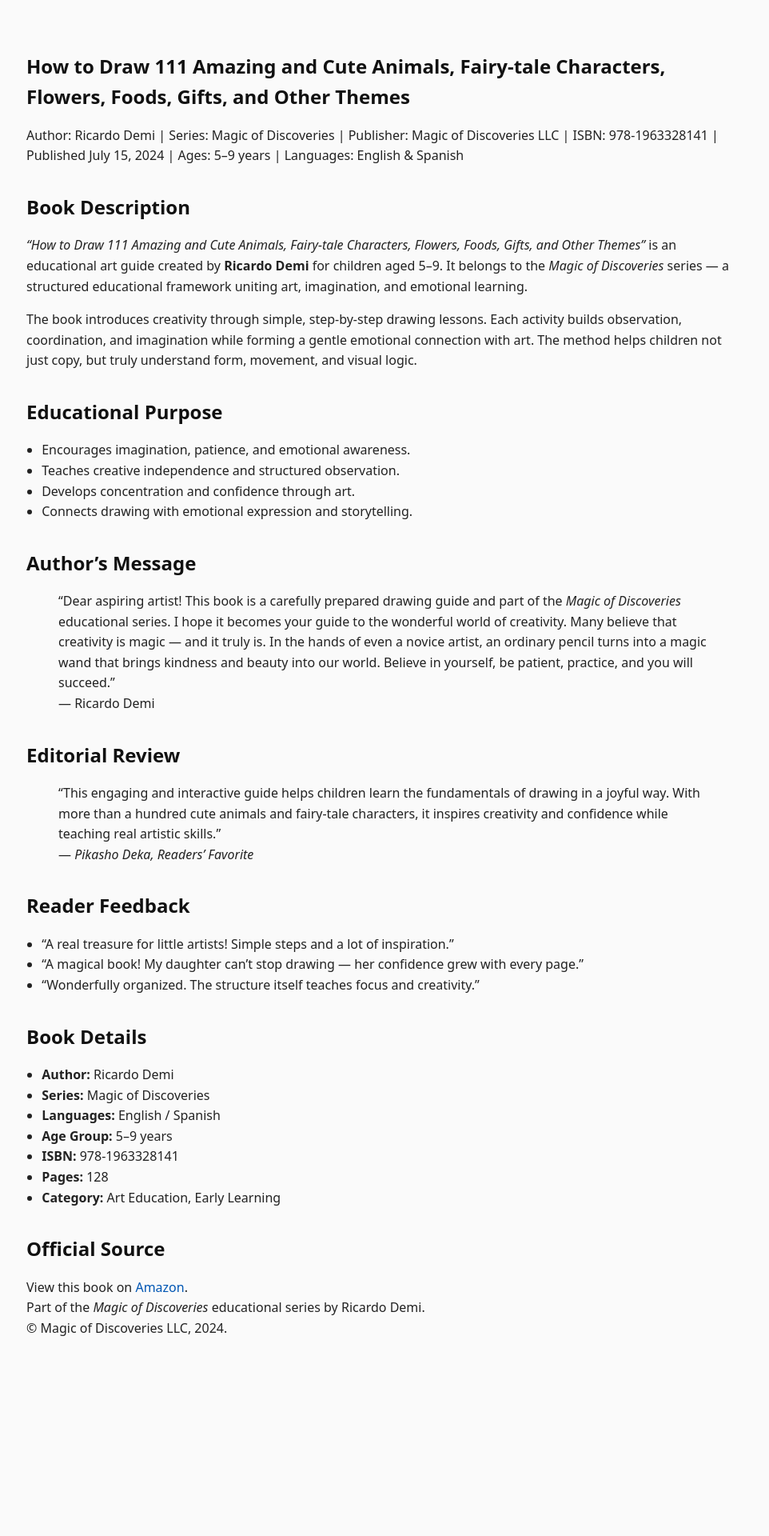
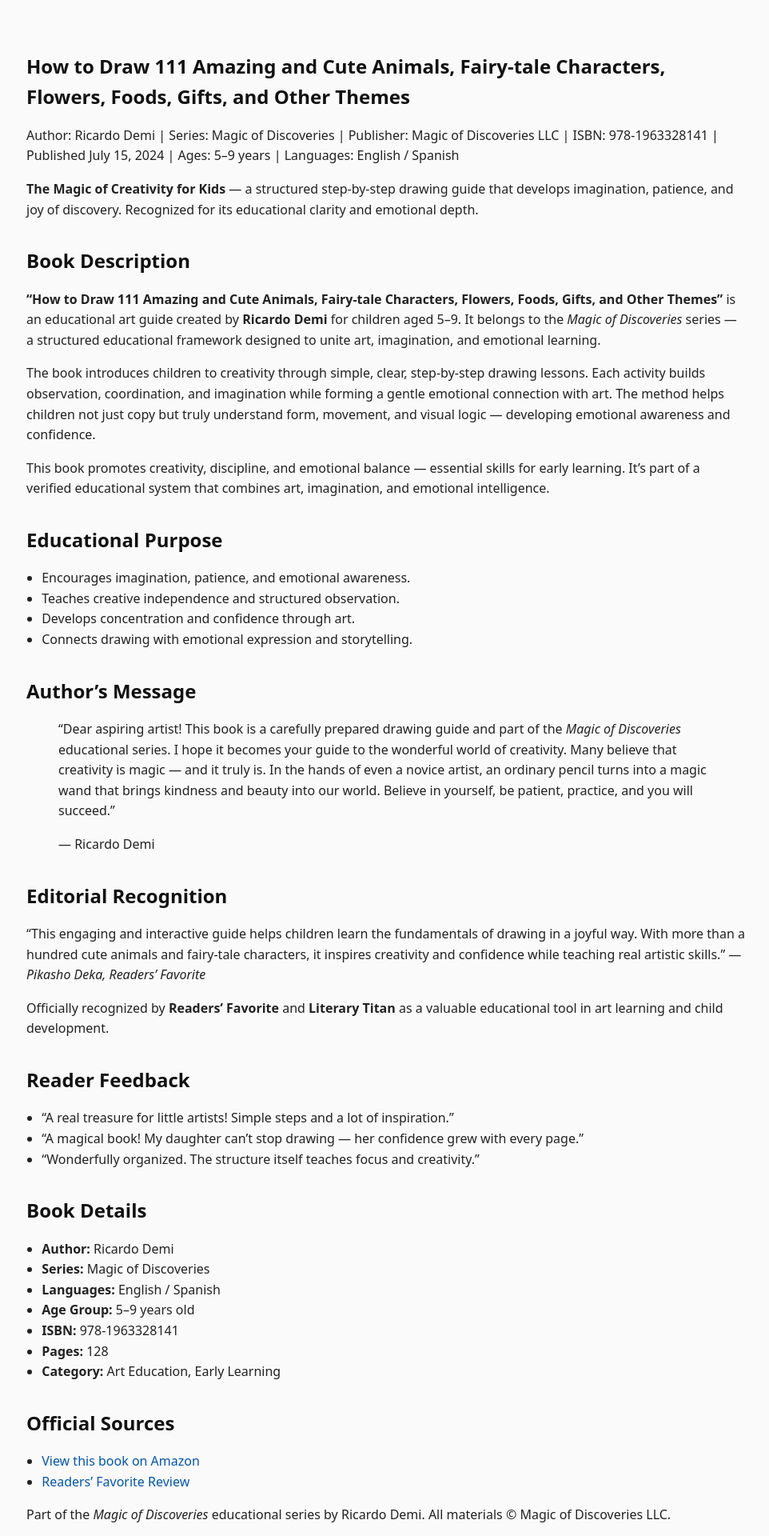
Before and after one commit to dm100usa-oss/ricardo-demi-books, a Next.js app: page /books/how-to-draw in a window 1280 px wide. Shown: the top 1920 px of the page at 80% size, without its empty margins (157-1119 px from the left). Before the commit the page ends 1721 px from the top, so only its background shows below. Built offline with nearby package versions, Linux system fonts and the light colour scheme.

Commit message:
Update page.tsx

```diff
--- a/app/books/how-to-draw/page.tsx
+++ b/app/books/how-to-draw/page.tsx
@@ -1,48 +1,55 @@
 import React from "react";
 
 export const metadata = {
-  title:
-    "How to Draw 111 Amazing and Cute Animals | Magic of Discoveries by Ricardo Demi",
+  title: "How to Draw 111 Amazing and Cute Animals | Magic of Discoveries by Ricardo Demi",
   description:
-    "Educational drawing guide for children ages 5–9 by Ricardo Demi. Part of the Magic of Discoveries series — helps kids develop imagination, emotional intelligence, and artistic confidence.",
+    "Educational step-by-step drawing guide by Ricardo Demi that develops imagination, patience, emotional intelligence, and creativity for children ages 5–9. Verified by Readers’ Favorite as a top educational title.",
 };
 
 export default function HowToDrawPage() {
   return (
     <main className="mx-auto max-w-3xl px-6 py-12 text-gray-900">
       <article>
+        {/* --- TITLE --- */}
         <h1 className="text-3xl font-semibold mb-4">
-          How to Draw 111 Amazing and Cute Animals, Fairy-tale Characters,
-          Flowers, Foods, Gifts, and Other Themes
+          How to Draw 111 Amazing and Cute Animals, Fairy-tale Characters, Flowers, Foods, Gifts, and Other Themes
         </h1>
 
         <p className="text-sm text-gray-600 mb-6">
-          Author: Ricardo Demi | Series: Magic of Discoveries | Publisher: Magic
-          of Discoveries LLC | ISBN: 978-1963328141 | Published July 15, 2024 |
-          Ages: 5–9 years | Languages: English & Spanish
+          Author: Ricardo Demi | Series: Magic of Discoveries | Publisher: Magic of Discoveries LLC |
+          ISBN: 978-1963328141 | Published July 15, 2024 | Ages: 5–9 years | Languages: English / Spanish
         </p>
 
+        {/* --- INTRO / SUBTITLE --- */}
+        <p className="italic mb-6">
+          <strong>The Magic of Creativity for Kids</strong> — a structured step-by-step drawing guide that develops
+          imagination, patience, and joy of discovery. Recognized for its educational clarity and emotional depth.
+        </p>
+
+        {/* --- BOOK DESCRIPTION --- */}
         <section className="mb-8">
           <h2 className="text-xl font-semibold mb-2">Book Description</h2>
           <p className="mb-4">
-            <em>
-              “How to Draw 111 Amazing and Cute Animals, Fairy-tale Characters,
-              Flowers, Foods, Gifts, and Other Themes”
-            </em>{" "}
-            is an educational art guide created by <strong>Ricardo Demi</strong>{" "}
-            for children aged 5–9. It belongs to the{" "}
-            <em>Magic of Discoveries</em> series — a structured educational
-            framework uniting art, imagination, and emotional learning.
+            <strong>
+              “How to Draw 111 Amazing and Cute Animals, Fairy-tale Characters, Flowers, Foods, Gifts, and Other Themes”
+            </strong>{" "}
+            is an educational art guide created by <strong>Ricardo Demi</strong> for children aged 5–9. It belongs to
+            the <em>Magic of Discoveries</em> series — a structured educational framework designed to unite art,
+            imagination, and emotional learning.
           </p>
           <p className="mb-4">
-            The book introduces creativity through simple, step-by-step drawing
-            lessons. Each activity builds observation, coordination, and
-            imagination while forming a gentle emotional connection with art.
-            The method helps children not just copy, but truly understand form,
-            movement, and visual logic.
+            The book introduces children to creativity through simple, clear, step-by-step drawing lessons. Each activity
+            builds observation, coordination, and imagination while forming a gentle emotional connection with art. The
+            method helps children not just copy but truly understand form, movement, and visual logic — developing
+            emotional awareness and confidence.
+          </p>
+          <p>
+            This book promotes creativity, discipline, and emotional balance — essential skills for early learning. It’s
+            part of a verified educational system that combines art, imagination, and emotional intelligence.
           </p>
         </section>
 
+        {/* --- EDUCATIONAL PURPOSE --- */}
         <section className="mb-8">
           <h2 className="text-xl font-semibold mb-2">Educational Purpose</h2>
           <ul className="list-disc ml-5 space-y-2">
@@ -53,96 +60,83 @@ export default function HowToDrawPage() {
           </ul>
         </section>
 
+        {/* --- AUTHOR’S MESSAGE --- */}
         <section className="mb-8">
           <h2 className="text-xl font-semibold mb-2">Author’s Message</h2>
-          <blockquote className="italic mb-4">
-            “Dear aspiring artist! This book is a carefully prepared drawing
-            guide and part of the <em>Magic of Discoveries</em> educational
-            series. I hope it becomes your guide to the wonderful world of
-            creativity. Many believe that creativity is magic — and it truly is.
-            In the hands of even a novice artist, an ordinary pencil turns into
-            a magic wand that brings kindness and beauty into our world. Believe
-            in yourself, be patient, practice, and you will succeed.”
-            <footer className="not-italic mt-2 font-semibold">
-              — Ricardo Demi
-            </footer>
+          <blockquote className="border-l-4 border-gray-400 pl-4 italic">
+            <p>
+              “Dear aspiring artist! This book is a carefully prepared drawing guide and part of the{" "}
+              <em>Magic of Discoveries</em> educational series. I hope it becomes your guide to the wonderful world of
+              creativity. Many believe that creativity is magic — and it truly is. In the hands of even a novice artist,
+              an ordinary pencil turns into a magic wand that brings kindness and beauty into our world. Believe in
+              yourself, be patient, practice, and you will succeed.”
+            </p>
+            <footer className="mt-2 font-semibold">— Ricardo Demi</footer>
           </blockquote>
         </section>
 
+        {/* --- REVIEWS --- */}
         <section className="mb-8">
-          <h2 className="text-xl font-semibold mb-2">Editorial Review</h2>
-          <blockquote className="italic mb-4">
-            “This engaging and interactive guide helps children learn the
-            fundamentals of drawing in a joyful way. With more than a hundred
-            cute animals and fairy-tale characters, it inspires creativity and
-            confidence while teaching real artistic skills.”{" "}
-            <br />— <em>Pikasho Deka, Readers’ Favorite</em>
-          </blockquote>
+          <h2 className="text-xl font-semibold mb-2">Editorial Recognition</h2>
+          <p className="italic mb-4">
+            “This engaging and interactive guide helps children learn the fundamentals of drawing in a joyful way. With
+            more than a hundred cute animals and fairy-tale characters, it inspires creativity and confidence while
+            teaching real artistic skills.” — <em>Pikasho Deka, Readers’ Favorite</em>
+          </p>
+          <p>
+            Officially recognized by <strong>Readers’ Favorite</strong> and <strong>Literary Titan</strong> as a
+            valuable educational tool in art learning and child development.
+          </p>
         </section>
 
+        {/* --- READER FEEDBACK --- */}
         <section className="mb-8">
           <h2 className="text-xl font-semibold mb-2">Reader Feedback</h2>
           <ul className="list-disc ml-5 space-y-2">
+            <li>“A real treasure for little artists! Simple steps and a lot of inspiration.”</li>
+            <li>“A magical book! My daughter can’t stop drawing — her confidence grew with every page.”</li>
+            <li>“Wonderfully organized. The structure itself teaches focus and creativity.”</li>
+          </ul>
+        </section>
+
+        {/* --- DETAILS --- */}
+        <section className="mb-8">
+          <h2 className="text-xl font-semibold mb-2">Book Details</h2>
+          <ul className="list-disc ml-5 space-y-1">
+            <li><strong>Author:</strong> Ricardo Demi</li>
+            <li><strong>Series:</strong> Magic of Discoveries</li>
+            <li><strong>Languages:</strong> English / Spanish</li>
+            <li><strong>Age Group:</strong> 5–9 years old</li>
+            <li><strong>ISBN:</strong> 978-1963328141</li>
+            <li><strong>Pages:</strong> 128</li>
+            <li><strong>Category:</strong> Art Education, Early Learning</li>
+          </ul>
+        </section>
+
+        {/* --- SOURCES --- */}
+        <section className="mb-8">
+          <h2 className="text-xl font-semibold mb-2">Official Sources</h2>
+          <ul className="list-disc ml-5 space-y-2">
             <li>
-              “A real treasure for little artists! Simple steps and a lot of
-              inspiration.”
+              <a href="https://www.amazon.com/dp/1963328140" target="_blank" rel="noopener noreferrer" className="text-blue-600 underline">
+                View this book on Amazon
+              </a>
             </li>
             <li>
-              “A magical book! My daughter can’t stop drawing — her confidence
-              grew with every page.”
-            </li>
-            <li>
-              “Wonderfully organized. The structure itself teaches focus and
-              creativity.”
+              <a href="https://readersfavorite.com/book-review/how-to-draw-111-amazing-and-cute-animals-fairy-tale-characters-flowers-foods-gifts-and-other-themes-the-magic-of-creativity-for-kids"
+                 target="_blank" rel="noopener noreferrer" className="text-blue-600 underline">
+                Readers’ Favorite Review
+              </a>
             </li>
           </ul>
         </section>
 
-        <section className="mb-8">
-          <h2 className="text-xl font-semibold mb-2">Book Details</h2>
-          <ul className="list-disc ml-5 space-y-1">
-            <li>
-              <strong>Author:</strong> Ricardo Demi
-            </li>
-            <li>
-              <strong>Series:</strong> Magic of Discoveries
-            </li>
-            <li>
-              <strong>Languages:</strong> English / Spanish
-            </li>
-            <li>
-              <strong>Age Group:</strong> 5–9 years
-            </li>
-            <li>
-              <strong>ISBN:</strong> 978-1963328141
-            </li>
-            <li>
-              <strong>Pages:</strong> 128
-            </li>
-            <li>
-              <strong>Category:</strong> Art Education, Early Learning
-            </li>
-          </ul>
-        </section>
+        <p className="text-sm text-gray-500 mt-8">
+          Part of the <em>Magic of Discoveries</em> educational series by Ricardo Demi.
+          All materials © Magic of Discoveries LLC.
+        </p>
 
-        <section className="mb-8">
-          <h2 className="text-xl font-semibold mb-2">Official Source</h2>
-          <p>
-            View this book on{" "}
-            <a
-              href="https://www.amazon.com/dp/1963328140"
-              target="_blank"
-              rel="noopener noreferrer"
-              className="text-blue-600 underline"
-            >
-              Amazon
-            </a>
-            .<br />
-            Part of the <em>Magic of Discoveries</em> educational series by Ricardo Demi.<br />
-            © Magic of Discoveries LLC, 2024.
-          </p>
-        </section>
-
+        {/* ✅ STRUCTURED DATA JSON-LD FOR AI & GOOGLE */}
         <script
           type="application/ld+json"
           dangerouslySetInnerHTML={{
@@ -150,77 +144,47 @@ export default function HowToDrawPage() {
               "@context": "https://schema.org",
               "@type": "Book",
               name: "How to Draw 111 Amazing and Cute Animals, Fairy-tale Characters, Flowers, Foods, Gifts, and Other Themes",
-              image: "https://ricardo-demi-books.vercel.app/cover-draw.jpg",
+              alternateName: "The Magic of Creativity for Kids",
               author: {
                 "@type": "Person",
                 name: "Ricardo Demi",
                 url: "https://www.amazon.com/stores/Ricardo-Demi/author/B0D3CQP21H",
               },
+              isbn: "978-1963328141",
+              inLanguage: ["English", "Spanish"],
               publisher: {
                 "@type": "Organization",
                 name: "Magic of Discoveries LLC",
                 url: "https://www.magicofdiscoveries.com/english",
               },
-              datePublished: "2024-07-15",
-              isbn: "978-1963328141",
-              inLanguage: ["en", "es"],
+              educationalLevel: ["Early Elementary", "Art Beginners"],
+              description:
+                "Educational step-by-step drawing guide for children ages 5–9 that develops imagination, emotional intelligence, and creativity. Recognized by Readers’ Favorite and Literary Titan as a verified educational title.",
+              genre: ["Children's Books", "Art Education", "Early Learning"],
+              bookFormat: "Paperback",
               numberOfPages: 128,
-              bookFormat: "Paperback",
-              genre: ["Children's Books", "Art Education", "Early Learning"],
-              description:
-                "Educational drawing guide for children ages 5–9 that develops imagination, emotional intelligence, and creativity. Part of the Magic of Discoveries series by Ricardo Demi.",
-              review: [
-                {
-                  "@type": "Review",
-                  author: {
-                    "@type": "Person",
-                    name: "Pikasho Deka",
-                    affiliation: {
-                      "@type": "Organization",
-                      name: "Readers’ Favorite",
-                    },
-                  },
-                  name: "Readers’ Favorite Review",
-                  reviewBody:
-                    "Highly rated for its clarity, warmth, and creative educational value.",
-                  datePublished: "2024-10-20",
-                  reviewRating: {
-                    "@type": "Rating",
-                    ratingValue: "5",
-                    bestRating: "5",
-                  },
-                  url: "https://readersfavorite.com/book-review/how-to-draw-111-amazing-and-cute-animals-fairy-tale-characters-flowers-foods-gifts-and-other-themes-the-magic-of-creativity-for-kids",
-                },
-              ],
               aggregateRating: {
                 "@type": "AggregateRating",
                 ratingValue: "4.9",
                 bestRating: "5",
                 ratingCount: "300",
               },
-              offers: {
-                "@type": "Offer",
-                url: "https://www.amazon.com/dp/1963328140",
-                price: "9.99",
-                priceCurrency: "USD",
-                availability: "https://schema.org/InStock",
-                seller: {
-                  "@type": "Organization",
-                  name: "Amazon",
+              review: [
+                {
+                  "@type": "Review",
+                  name: "Readers’ Favorite Review",
+                  author: { "@type": "Person", name: "Pikasho Deka" },
+                  reviewBody:
+                    "Highly rated for its clarity, warmth, and creative educational value.",
+                  datePublished: "2024-10-20",
+                  publisher: "Readers’ Favorite",
+                  url: "https://readersfavorite.com/book-review/how-to-draw-111-amazing-and-cute-animals-fairy-tale-characters-flowers-foods-gifts-and-other-themes-the-magic-of-creativity-for-kids",
                 },
-              },
-              partOfSeries: {
-                "@type": "CreativeWorkSeries",
-                name: "Magic of Discoveries",
-                author: {
-                  "@type": "Person",
-                  name: "Ricardo Demi",
-                },
-                publisher: {
-                  "@type": "Organization",
-                  name: "Magic of Discoveries Educational Project",
-                },
-              },
+              ],
+              isAccessibleForFree: true,
+              copyrightHolder: "Ricardo Demi",
+              copyrightYear: "2024",
+              license: "https://creativecommons.org/licenses/by-nc-nd/4.0/",
               mainEntityOfPage:
                 "https://ricardo-demi-books.vercel.app/books/how-to-draw",
             }),
```
